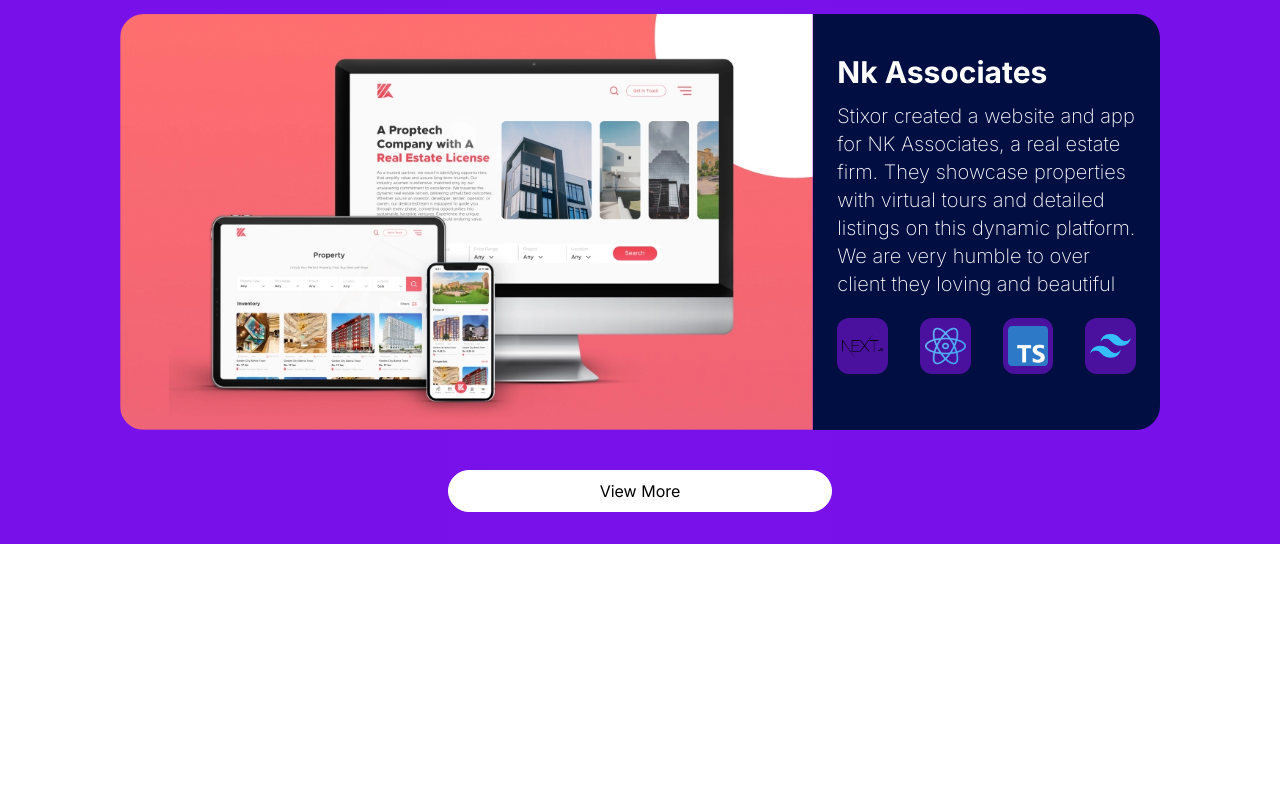
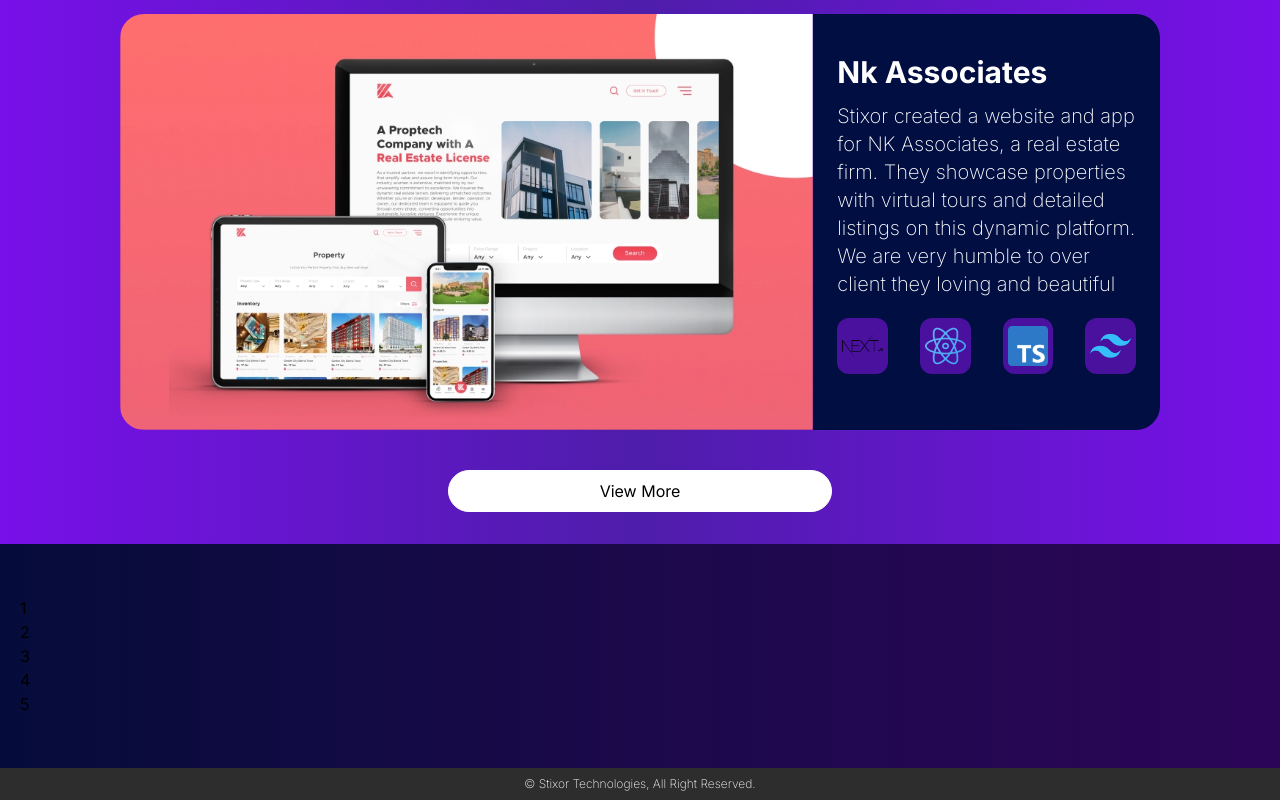
Before and after one commit to khizarwakeel/My-Portfolio, a Next.js app: page / in a window 1280 px wide. Shown: the part 2258-3058 px from the top of the page. Before the commit the page ends 2802 px from the top, so only its background shows below. Built offline with nearby package versions, Linux system fonts and the light colour scheme.

Commit message:
added changes

```diff
--- a/src/app/layout.js
+++ b/src/app/layout.js
@@ -1,6 +1,7 @@
 import { Inter } from "next/font/google";
 import "./globals.css";
 import Sidebar from "@/components/sidebar/sidebar";
+import Footer from "@/components/footer/footer";
 
 const inter = Inter({ subsets: ["latin"] });
 
@@ -13,7 +14,7 @@
   return (
     <html lang="en">
       <body
-        className={`${inter.className} bg-gradient-to-r from-[#7810e9] via-[#7911ea] to-[#7810e9]`}
+        className={`${inter.className} bg-gradient-to-r from-[#7810e9] via-[#4e1daa] to-[#7810e9]`}
       >
         <div className="max-w-[82rem] mx-auto">
           <div className="fixed">
@@ -21,6 +22,9 @@
           </div>
           {children}
         </div>
+        <div>
+        <Footer />
+        </div>
       </body>
     </html>
   );
--- a/src/app/page.js
+++ b/src/app/page.js
@@ -1,3 +1,4 @@
+import Footer from "@/components/footer/footer";
 import Hero from "@/components/herosection/hero";
 import Ourwork from "@/components/ourwork/ourwork";
 
--- /dev/null
+++ b/src/components/footer/footer.jsx
@@ -0,0 +1,24 @@
+const Footer = () => {
+  return (
+    <>
+      <footer className="">
+        <div className="mx-auto w-full max-w-full">
+          <div className="py-8 bg-gradient-to-r from-[#050c3a] via-[#1c094b] to-[#2b0558]">
+            <ul className="p-5">
+                <li>1</li>
+                <li>2</li>
+                <li>3</li>
+                <li>4</li>
+                <li>5</li>
+            </ul>
+          </div>
+          <div className="flex justify-center py-2 bg-[#2d2d2d] text-white font-extralight text-xs">
+            <p>© Stixor Technologies, All Right Reserved.</p>
+          </div>
+        </div>
+      </footer>
+    </>
+  );
+};
+
+export default Footer;
--- a/src/components/ourwork/ourwork.jsx
+++ b/src/components/ourwork/ourwork.jsx
@@ -82,7 +82,7 @@
           </div>
         ))}
         <div className="text-center">
-          <button className="bg-white w-96 transition duration-700 ease-in-out  hover:bg-[#880af2]  border-white border hover:text-white p-2 rounded-3xl">
+          <button className="bg-white w-96 transition duration-700 ease-in-out  hover:bg-[#4e1daa]  border-white border hover:text-white p-2 rounded-3xl">
             View More
           </button>
         </div>
--- a/src/components/sidebar/sidebar.jsx
+++ b/src/components/sidebar/sidebar.jsx
@@ -45,7 +45,7 @@
               viewBox="0 0 24 24"
               stroke-width="1.5"
               stroke="currentColor"
-              className="w-8 h-8 text-white hover:text-fuchsia-500 cursor-pointer"
+              className="w-8 h-8 text-white hover:text-fuchsia-400 cursor-pointer"
             >
               <path
                 stroke-linecap="round"
```
